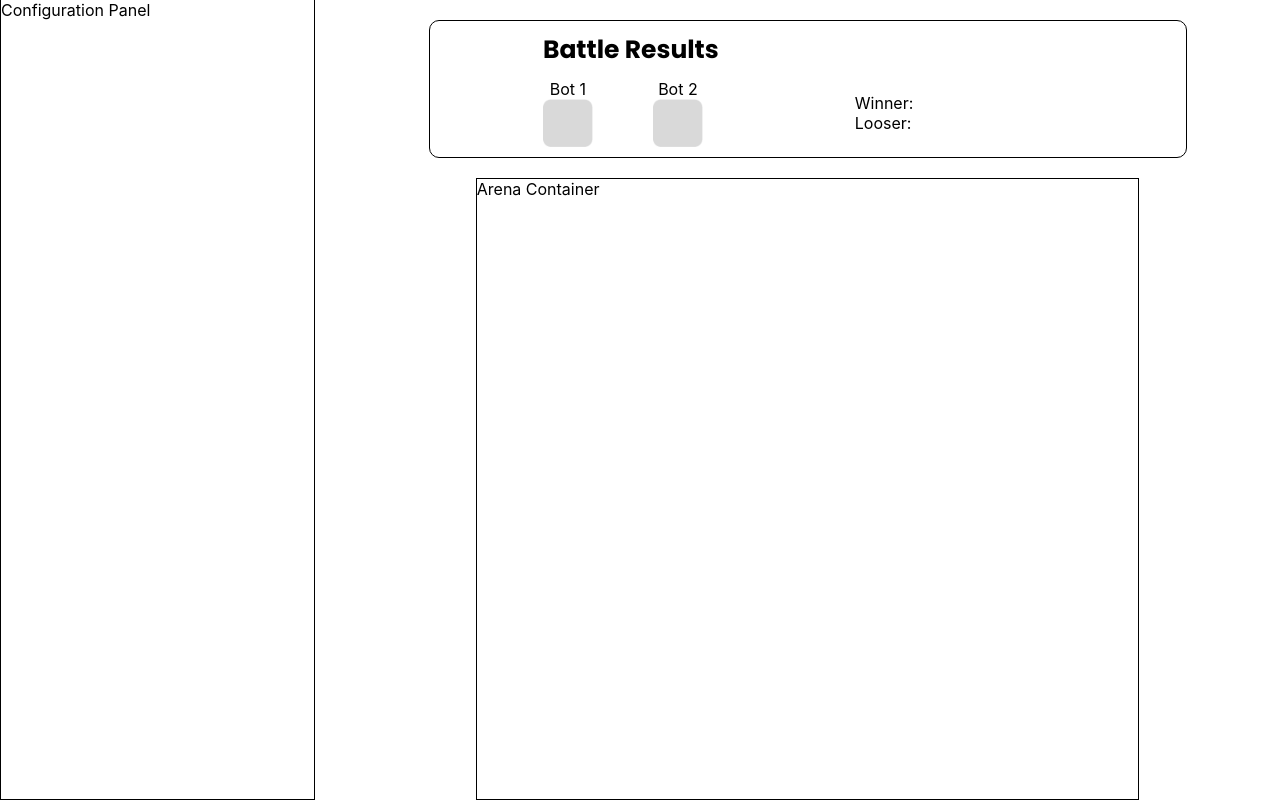
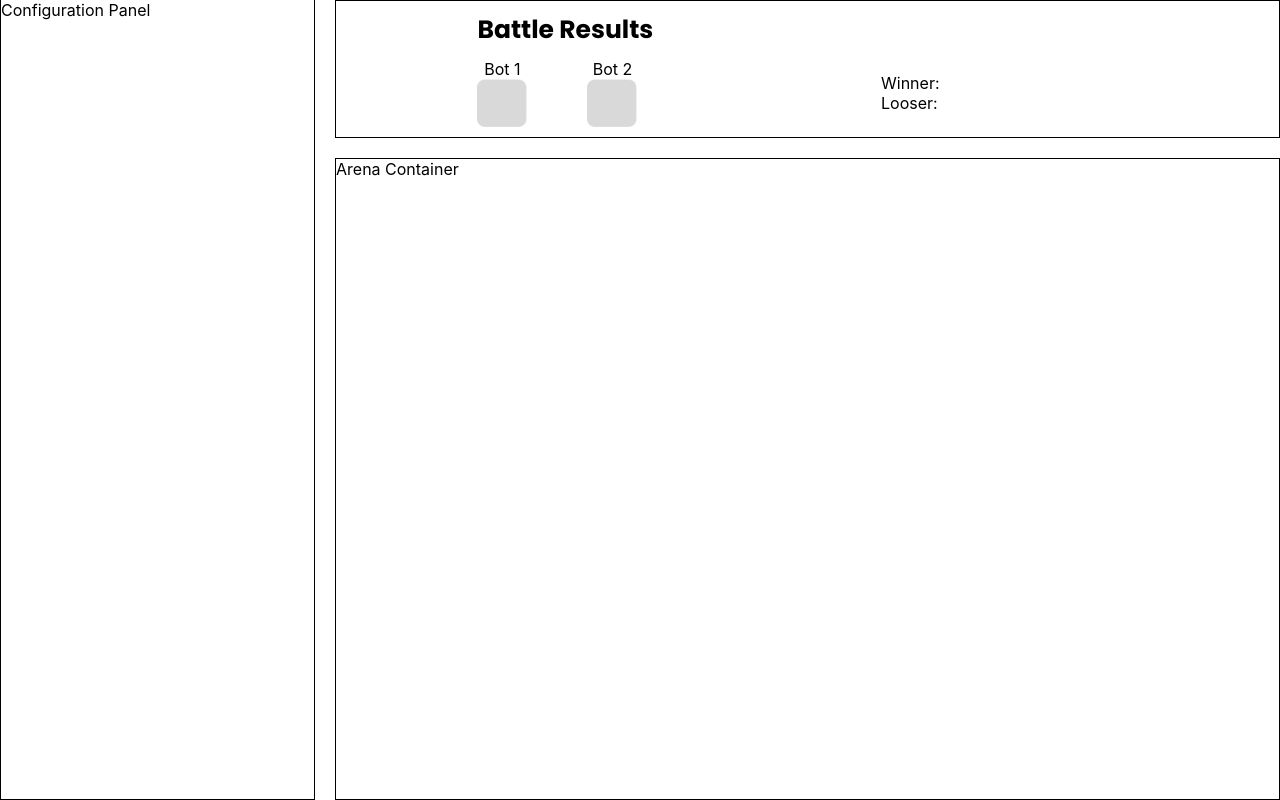
Before and after one commit to chingu-voyages/v44-tier2-team-18, a React (Create React App) app: page /gamepage in a window 1280 px wide. Built offline with nearby package versions, Linux system fonts and the light colour scheme; a web font is replaced by a local one.

Commit message:
fix: fix leaderboard section width

```diff
--- a/src/components/GamePage/GamePageLayout.scss
+++ b/src/components/GamePage/GamePageLayout.scss
@@ -14,15 +14,11 @@
     }
     .arena-section {
         border: 1px solid black;
-        width: 70%;
-        margin-inline: auto;
+
     }
     .leadboard-section {
         border: 1px solid black;
-        width: 80%;
-        margin-inline: auto;
-        margin-top: 20px;
-        border-radius: 10px;
-        padding: 0;
+
+
     }
 }
```
